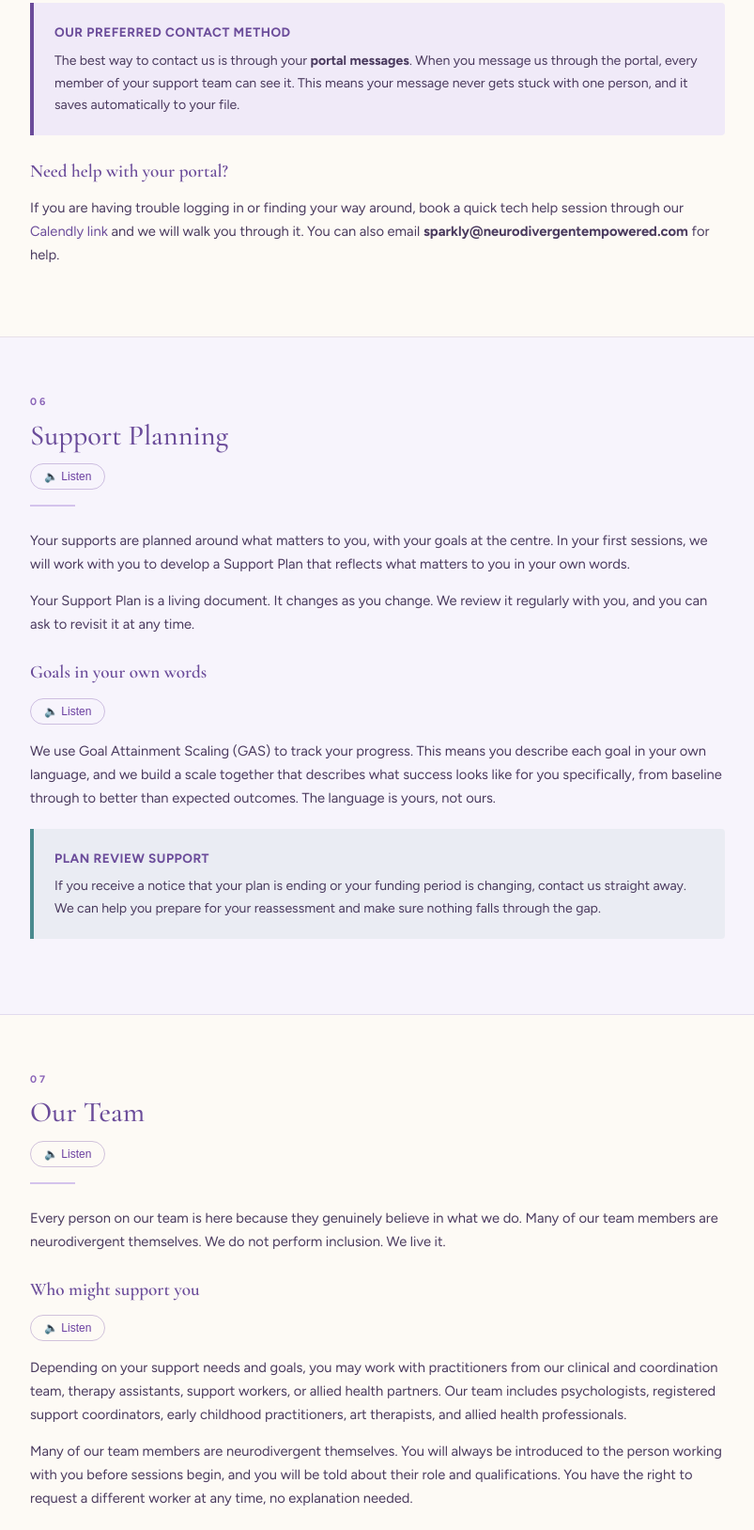
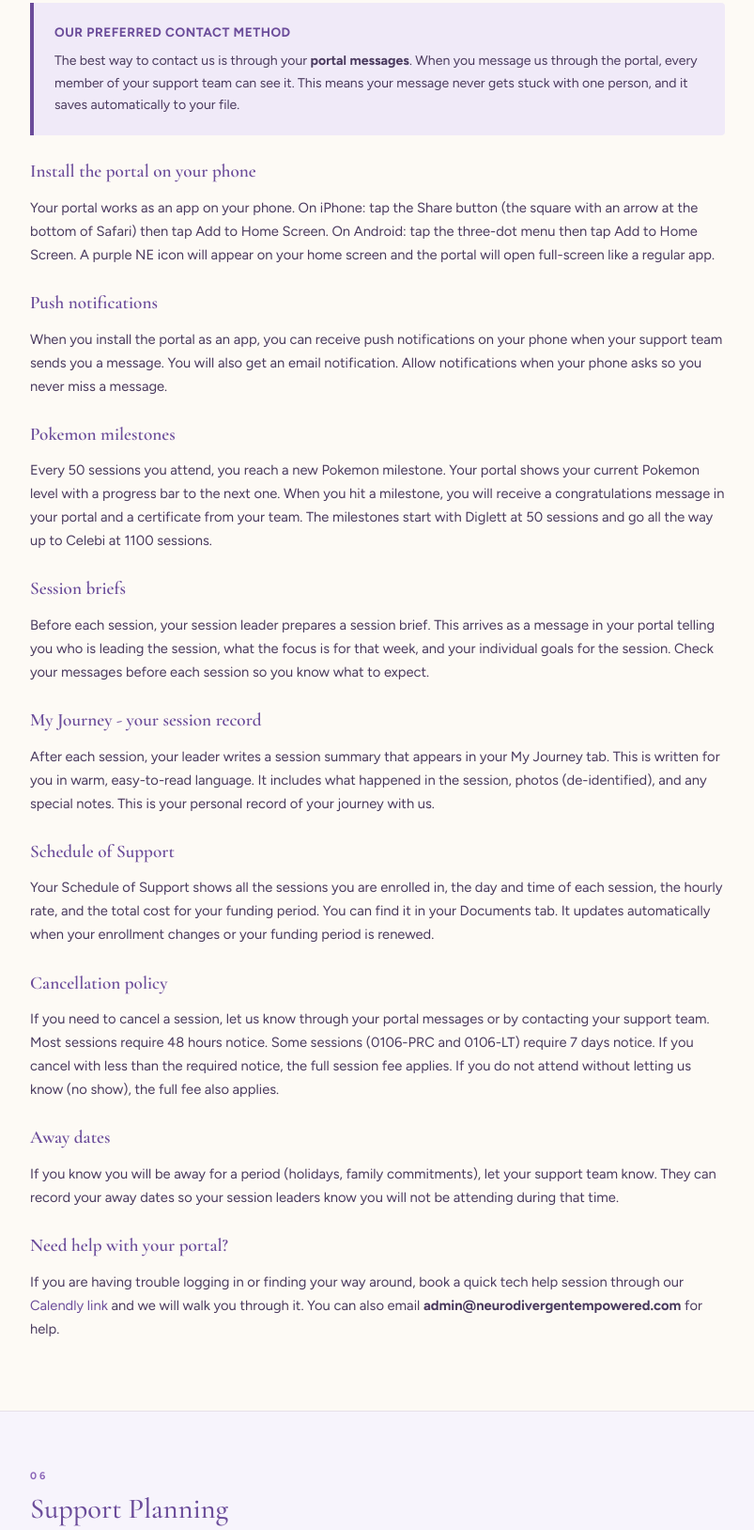
Before and after one commit to MisfitMatriarch/The-Nest, a website: page welcome-pack.html in a window 1280 px wide. Shown: the part 7404-9032 px from the top of the page at 94% size, without its empty margins (238-1041 px from the left). Drawn offline with nearby package versions, Linux system fonts and the light colour scheme; a web font is replaced by a local one.

Commit message:
Update Participant Handbook with portal features
Added to Your Participant Portal section:
- Install portal as phone app (PWA instructions for iOS/Android)
- Push notifications for new messages
- Pokemon milestones (every 50 sessions, Diglett to Celebi)
- Session briefs (what they are, where to find them)
- My Journey explained (session summaries + photos, not clinical notes)
- Schedule of Support (where to find, auto-renewal)
- Cancellation policy (48hrs most, 7 days for 0106-PRC/LT)
- Away dates (how to notify team)

Updated:
- Footer address: Rumba Resort, Shop 6, 10 Leeding Terrace
- Contact email: admin@neurodivergentempowered.com
- No Skool, BastionGPT, or Free To Be Me references
- Feeling safe language (no regulation)

Co-Authored-By: Claude Opus 4.6 (1M context) <noreply@anthropic.com>

```diff
--- a/welcome-pack.html
+++ b/welcome-pack.html
@@ -522,8 +522,32 @@ body.dark-mode .btn-primary, body.dark-mode .nav-cta { background: #6B3FA0 !impo
         <p>The best way to contact us is through your <strong>portal messages</strong>. When you message us through the portal, every member of your support team can see it. This means your message never gets stuck with one person, and it saves automatically to your file.</p>
       </div>
 
+      <h3>Install the portal on your phone</h3>
+      <p>Your portal works as an app on your phone. On iPhone: tap the Share button (the square with an arrow at the bottom of Safari) then tap Add to Home Screen. On Android: tap the three-dot menu then tap Add to Home Screen. A purple NE icon will appear on your home screen and the portal will open full-screen like a regular app.</p>
+
+      <h3>Push notifications</h3>
+      <p>When you install the portal as an app, you can receive push notifications on your phone when your support team sends you a message. You will also get an email notification. Allow notifications when your phone asks so you never miss a message.</p>
+
+      <h3>Pokemon milestones</h3>
+      <p>Every 50 sessions you attend, you reach a new Pokemon milestone. Your portal shows your current Pokemon level with a progress bar to the next one. When you hit a milestone, you will receive a congratulations message in your portal and a certificate from your team. The milestones start with Diglett at 50 sessions and go all the way up to Celebi at 1100 sessions.</p>
+
+      <h3>Session briefs</h3>
+      <p>Before each session, your session leader prepares a session brief. This arrives as a message in your portal telling you who is leading the session, what the focus is for that week, and your individual goals for the session. Check your messages before each session so you know what to expect.</p>
+
+      <h3>My Journey - your session record</h3>
+      <p>After each session, your leader writes a session summary that appears in your My Journey tab. This is written for you in warm, easy-to-read language. It includes what happened in the session, photos (de-identified), and any special notes. This is your personal record of your journey with us.</p>
+
+      <h3>Schedule of Support</h3>
+      <p>Your Schedule of Support shows all the sessions you are enrolled in, the day and time of each session, the hourly rate, and the total cost for your funding period. You can find it in your Documents tab. It updates automatically when your enrollment changes or your funding period is renewed.</p>
+
+      <h3>Cancellation policy</h3>
+      <p>If you need to cancel a session, let us know through your portal messages or by contacting your support team. Most sessions require 48 hours notice. Some sessions (0106-PRC and 0106-LT) require 7 days notice. If you cancel with less than the required notice, the full session fee applies. If you do not attend without letting us know (no show), the full fee also applies.</p>
+
+      <h3>Away dates</h3>
+      <p>If you know you will be away for a period (holidays, family commitments), let your support team know. They can record your away dates so your session leaders know you will not be attending during that time.</p>
+
       <h3>Need help with your portal?</h3>
-      <p>If you are having trouble logging in or finding your way around, book a quick tech help session through our <a href="https://calendly.com/sparkly-neurodivergentempowered/vipprogram" target="_blank">Calendly link</a> and we will walk you through it. You can also email <strong>sparkly@neurodivergentempowered.com</strong> for help.</p>
+      <p>If you are having trouble logging in or finding your way around, book a quick tech help session through our <a href="https://calendly.com/sparkly-neurodivergentempowered/vipprogram" target="_blank">Calendly link</a> and we will walk you through it. You can also email <strong>admin@neurodivergentempowered.com</strong> for help.</p>
     </div>
   </div>
 </section>
@@ -878,7 +902,7 @@ body.dark-mode .btn-primary, body.dark-mode .nav-cta { background: #6B3FA0 !impo
     <div class="footer-col">
       <h4>Contact</h4>
       <div class="footer-contact-item"><a class="footer-contact-link" href="https://calendly.com/sparkly-neurodivergentempowered/15mins" target="_blank" rel="noopener noreferrer">Book a 15 minute consult if you want to talk first</a></div>
-      <div class="footer-contact-item"><a class="footer-contact-link" href="https://www.google.com/maps/search/?api=1&query=Rumba+Resort+Shop+3+10+Leeding+Crescent+Caloundra+4551" target="_blank" rel="noopener noreferrer">&#128204; The Nest, Caloundra, Sunshine Coast QLD</a></div>
+      <div class="footer-contact-item"><a class="footer-contact-link" href="https://www.google.com/maps/search/?api=1&query=Rumba+Resort+Shop+6+10+Leeding+Terrace+Caloundra+4551" target="_blank" rel="noopener noreferrer">&#128204; Rumba Resort, Shop 6, 10 Leeding Terrace, Caloundra QLD 4551</a></div>
       <div class="footer-sponsor">
         <span class="footer-sponsor-title">Proud sponsors of</span>
         <strong>Sparkly Aliens Inc.</strong>
```
